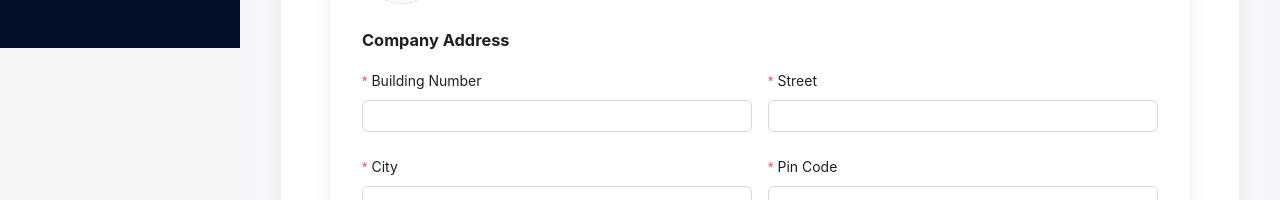
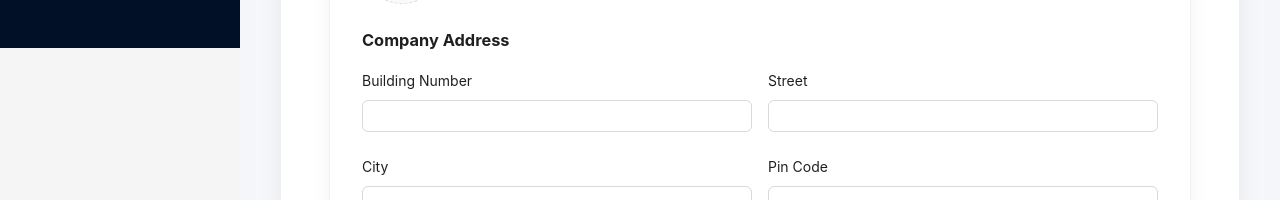
Before and after one commit to aakrinjayesh/job-portal, a React (Vite) app in the folder frontend/: page /company/profile in a window 1280 px wide. Shown: the part 752-952 px from the top of the page. Built offline with nearby package versions, Linux system fonts and the light colour scheme; no server answers.

Commit message:
hari profile address candidatelist

```diff
--- a/frontend/src/candidate/pages/UpdateUserProfile.jsx
+++ b/frontend/src/candidate/pages/UpdateUserProfile.jsx
@@ -367,7 +367,8 @@ const UpdateUserProfile = ({
     try {
       const response = await UploadPdf(uploadFormData);
       // const extracted = response?.extracted || {};
-      const extracted = response?.extracted?.data || {};
+      // const extracted = response?.extracted?.data || {};
+      const extracted = response?.extracted || {};
 
       console.log("ectracted", extracted);
 
--- a/frontend/src/company/components/Profile/Address.jsx
+++ b/frontend/src/company/components/Profile/Address.jsx
@@ -51,15 +51,18 @@ const Address = ({ form, editable }) => {
           <Form.Item
             label="Building Number"
             name="doorNumber"
-            rules={[{ required: editable },
+            rules={[
+              // { required: editable },
               {
                 pattern: /^[A-Za-z0-9]+([/-]?[A-Za-z0-9]+)*$/,
                 message:
                   "Building number can contain letters, numbers, slash (/) or hyphen (-)",
               },
               { min: 1, message: "Building number is required" },
-{ max: 10, message: "Building number cannot exceed 10 characters" },
-
+              {
+                max: 10,
+                message: "Building number cannot exceed 10 characters",
+              },
             ]}
           >
             <Input disabled={!editable} />
@@ -70,7 +73,8 @@ const Address = ({ form, editable }) => {
           <Form.Item
             label="Street"
             name="street"
-            rules={[{ required: editable },
+            rules={[
+              // { required: editable },
               {
                 pattern: /^[A-Z][A-Za-z0-9 ./-]*$/,
                 message:
@@ -78,7 +82,6 @@ const Address = ({ form, editable }) => {
               },
               { min: 3, message: "Street name must be at least 3 characters" },
               { max: 50, message: "Street name cannot exceed 50 characters" },
-
             ]}
           >
             <Input disabled={!editable} />
@@ -88,7 +91,11 @@ const Address = ({ form, editable }) => {
 
       <Row gutter={16}>
         <Col span={12}>
-          <Form.Item label="City" name="city" rules={[{ required: editable },
+          <Form.Item
+            label="City"
+            name="city"
+            rules={[
+              // { required: editable },
               {
                 pattern: /^[A-Z][A-Za-z.-]*(?:\s[A-Za-z.-]+)*$/,
                 message:
@@ -96,8 +103,8 @@ const Address = ({ form, editable }) => {
               },
               { min: 2, message: "City name must be at least 2 characters" },
               { max: 40, message: "City name cannot exceed 40 characters" },
-
-          ]}>
+            ]}
+          >
             <Input disabled={!editable} />
           </Form.Item>
         </Col>
@@ -107,7 +114,7 @@ const Address = ({ form, editable }) => {
             label="Pin Code"
             name="pinCode"
             rules={[
-              { required: editable },
+              // { required: editable },
               { pattern: /^[0-9]{6}$/, message: "Invalid pin code" },
             ]}
           >
@@ -121,7 +128,7 @@ const Address = ({ form, editable }) => {
           <Form.Item
             label="Country"
             name="country"
-            rules={[{ required: editable }]}
+            // rules={[{ required: editable }]}
           >
             <Select
               disabled={!editable}
@@ -141,7 +148,7 @@ const Address = ({ form, editable }) => {
           <Form.Item
             label="State"
             name="state"
-            rules={[{ required: editable }]}
+            // rules={[{ required: editable }]}
           >
             <Select
               disabled={!editable || states.length === 0}
--- a/frontend/src/company/pages/ApplyBenchJob.jsx
+++ b/frontend/src/company/pages/ApplyBenchJob.jsx
@@ -214,11 +214,19 @@ const ApplyBenchJob = ({ jobId }) => {
       setLoading(true);
       try {
         const res = await GetVendorCandidates();
-        const active = res?.data?.filter(
-          (x) => x.status?.toLowerCase() === "active",
+        // const active = res?.data?.filter(
+        //   (x) => x.status?.toLowerCase() === "active",
+        // );
+        const active = (res?.data || []).filter(
+          (x) => x.status === null || x.status?.toLowerCase() === "active",
         );
 
+        setCandidates(active);
+
+        // setCandidates(active || []);
+        // setCandidates(res?.data || []);
         setCandidates(active || []);
+        // console.log("Full Data:", res?.data);
       } catch (err) {
         message.error("Failed to load candidates");
       } finally {
```
Also changed, not shown: 1 other file (tests, documents, lock files or other folders). Lines whose indentation alone changed are shown as unchanged.
